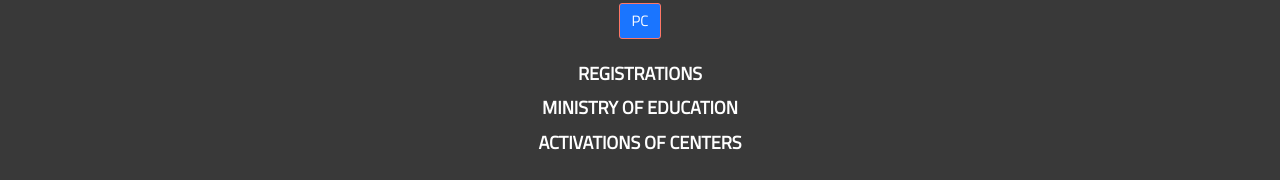
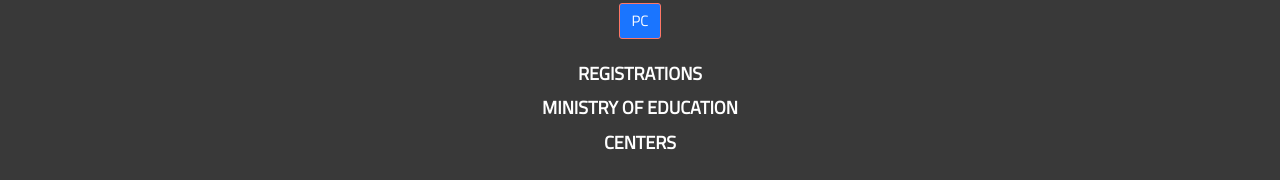
Before and after one commit to softwarepioneers/ew, a plain HTML site: page ministry_project.html in a window 1280 px wide. Shown: the part 3616-3796 px from the top of the page. Drawn offline with Linux system fonts and the light colour scheme.

Commit message:
sdsdsfdfdf

```diff
--- a/ministry_project.html
+++ b/ministry_project.html
@@ -658,12 +658,12 @@
             REGISTRATIONS
         </h6>
         <h6 class="custom-title hidden-sm hidden-md hidden-lg hidden-xl hidden-xxl">MINISTRY OF EDUCATION </h6>
-        <h6 class="custom-title hidden-sm hidden-md hidden-lg hidden-xl hidden-xxl">ACTIVATIONS OF CENTERS</h6>
+        <h6 class="custom-title hidden-sm hidden-md hidden-lg hidden-xl hidden-xxl"> CENTERS</h6>
         <h4 class="custom-title hidden-xs">
             REGISTRATIONS
         </h4>
         <h4 class="custom-title hidden-xs">MINISTRY OF EDUCATION</h4>
-        <h4 class="custom-title hidden-xs">ACTIVATIONS OF CENTERS </h4>
+        <h4 class="custom-title hidden-xs"> CENTERS </h4>
 
 
             </div>
```
